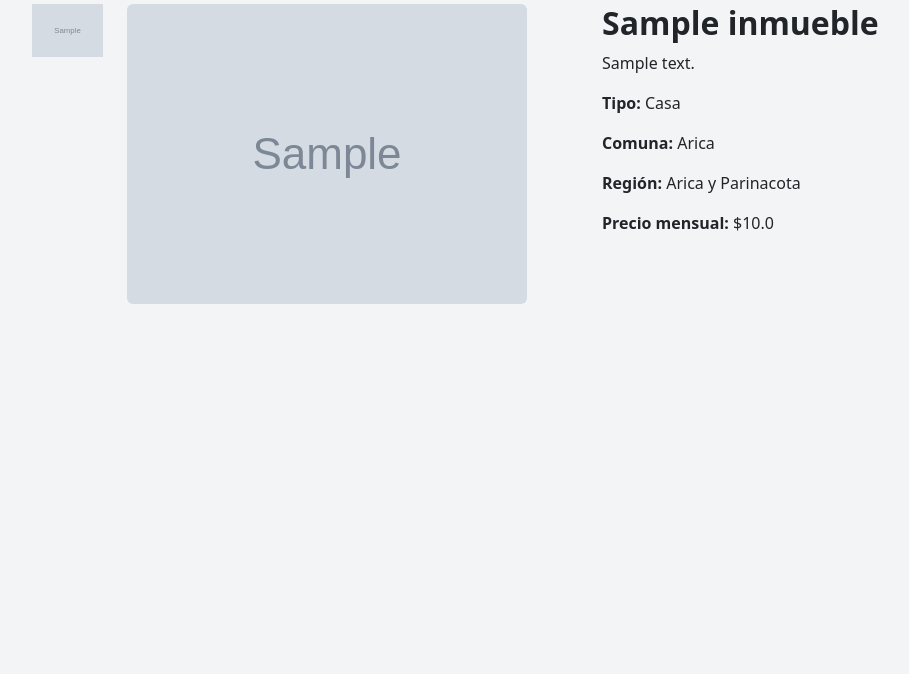
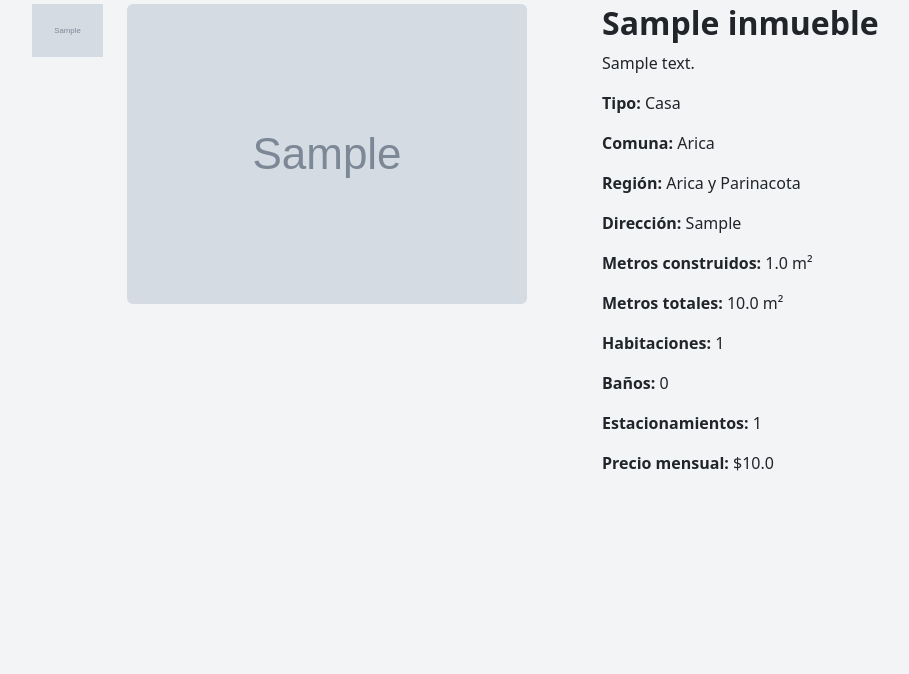
Before and after one commit to raul-1601/proyecto-inmobiliario, a Django app: page /inmueble/1/ in a window 1280 px wide. Shown: the part 135-809 px from the top of the page, without its empty margins (50-959 px from the left). Run offline with Django 5.2, Linux system fonts and the light colour scheme; a user stored in the database is signed in; data comes from the database, SQL or seed files in the repository; tables that the repository leaves empty hold one stand-in row (values such as "Sample post"); grey boxes marked "Sample" are stand-in pictures; some libraries are stand-ins or nearby versions.

Commit message:
mejora en vista de detalle del inmueble

```diff
--- a/backend/portal/views.py
+++ b/backend/portal/views.py
@@ -39,7 +39,7 @@ def InmuebleCreateView(request):
                 doc_formset.save()
 
             messages.success(request, "Inmueble creado correctamente.")
-            return redirect("my_properties")
+            return redirect("profile")
         else:
             messages.error(request, "Corrige los errores en el formulario y vuelve a enviar.")
 
--- a/backend/templates/inmueble/detail.html
+++ b/backend/templates/inmueble/detail.html
@@ -30,6 +30,12 @@
             <p><strong>Tipo:</strong> {{ inmueble.get_tipo_inmueble_display }}</p>
             <p><strong>Comuna:</strong> {{ inmueble.comuna.nombre }}</p>
             <p><strong>Región:</strong> {{ inmueble.comuna.region.nombre }}</p>
+            <p><strong>Dirección:</strong> {{ inmueble.direccion }}</p>
+            <p><strong>Metros construidos:</strong> {{ inmueble.m2_construidos }} m²</p>
+            <p><strong>Metros totales:</strong> {{ inmueble.m2_totales }} m²</p>
+            <p><strong>Habitaciones:</strong> {{ inmueble.habitaciones }}</p>
+            <p><strong>Baños:</strong> {{ inmueble.banos }}</p>
+            <p><strong>Estacionamientos:</strong> {{ inmueble.estacionamientos }}</p>
             <p><strong>Precio mensual:</strong> ${{ inmueble.precio_mensual }}</p>
 
             <!-- Botón de solicitar arriendo solo para arrendatarios y si no está arrendado y no hay solicitud previa -->
```
